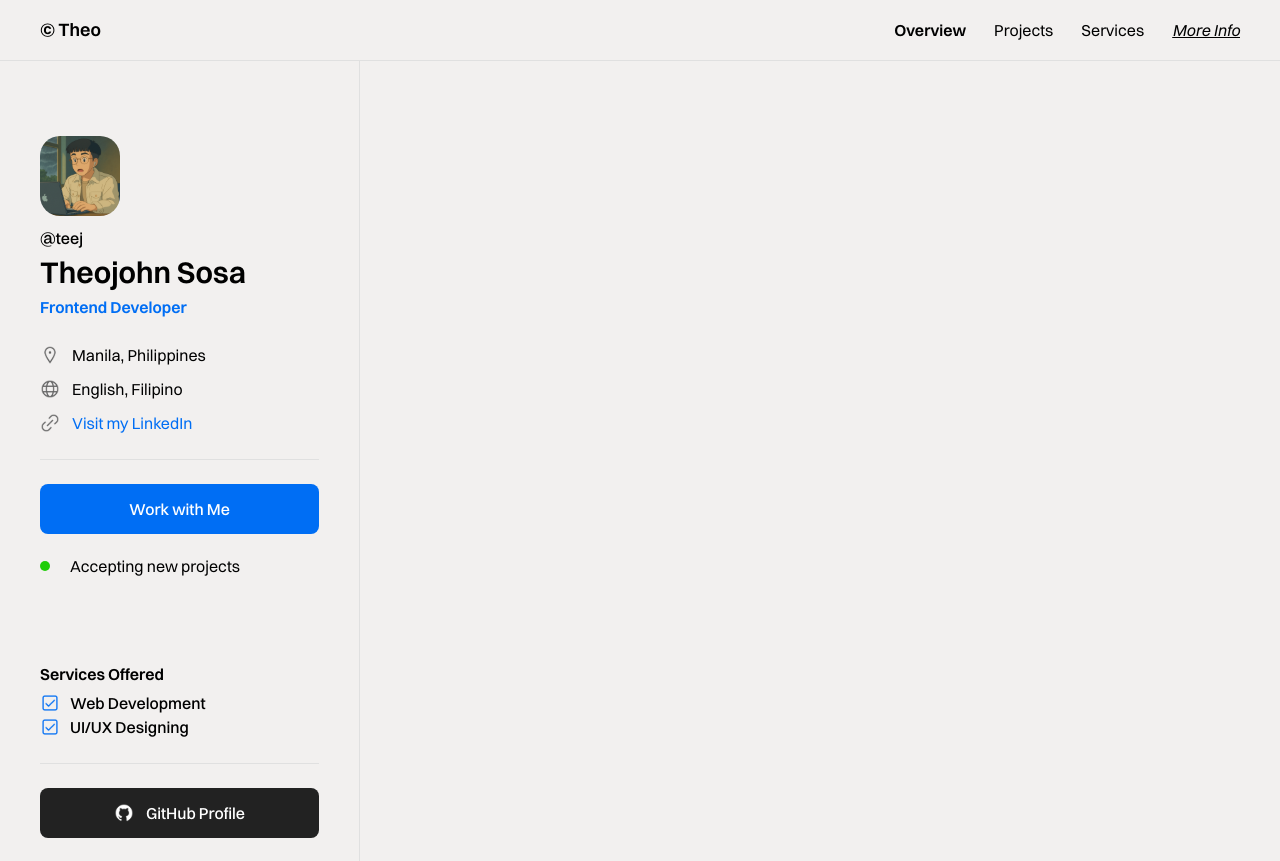
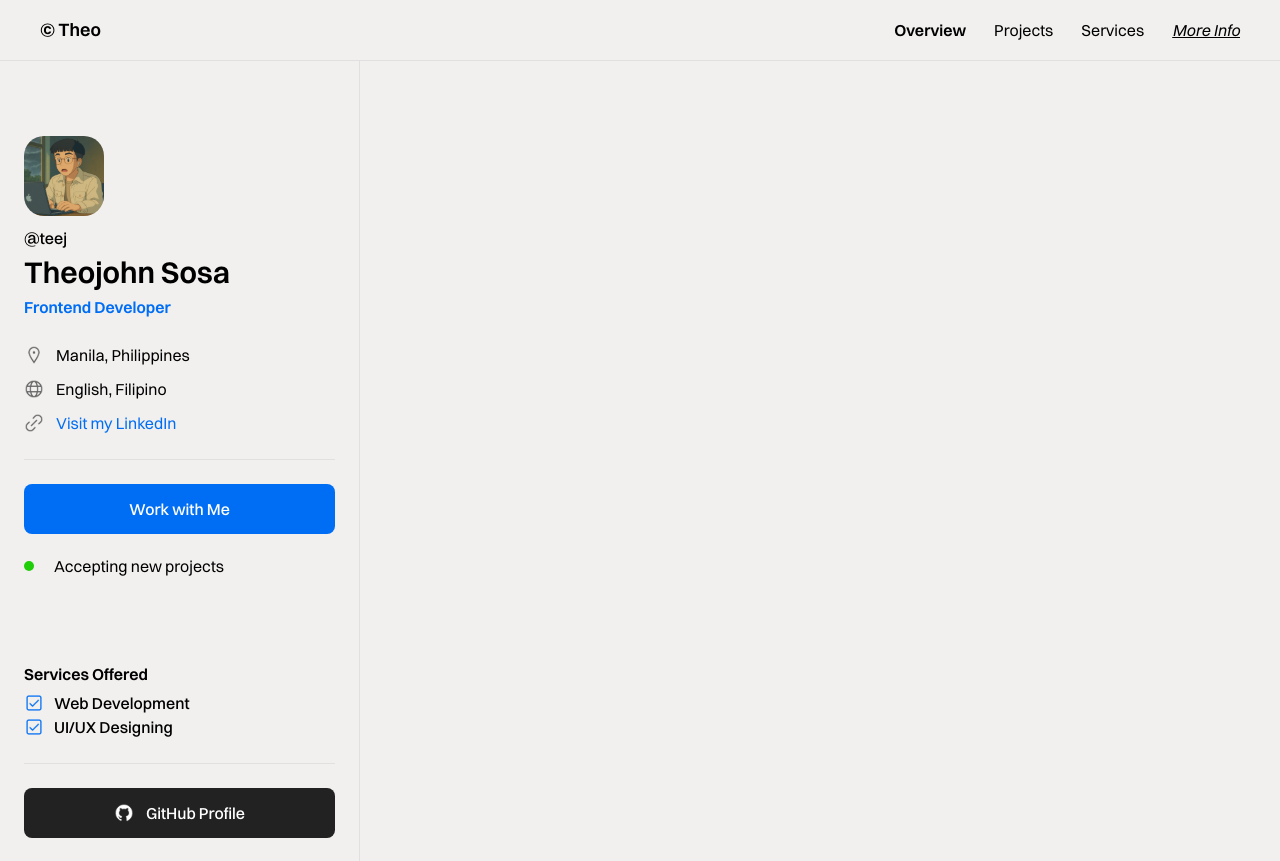
Before and after one commit to theojohnsosa/portfolio, a Next.js app: page / in a window 1280 px wide. Built offline with nearby package versions, Linux system fonts and the light colour scheme.

Commit message:
fix: fixed aside spacings

```diff
--- a/src/app/components/Sidebar.jsx
+++ b/src/app/components/Sidebar.jsx
@@ -4,7 +4,7 @@ import Image from 'next/image'
 const Sidebar = () => {
   return (
     <>
-        <aside className='w-[360px] min-h-screen flex flex-col gap-6 p-[40px] pt-[75px] pb-[20px] bg-[#F2F0EF] border-r border-[#E0E0E0]'>
+        <aside className='w-[360px] min-h-screen flex flex-col gap-6 pt-[75px] pr-[24px] pl-[24px] bg-[#F2F0EF] border-r border-[#E0E0E0]'>
             <div className='w-full flex flex-col'>
                 <img
                     className='rounded-lg block mb-[10px]'
```
